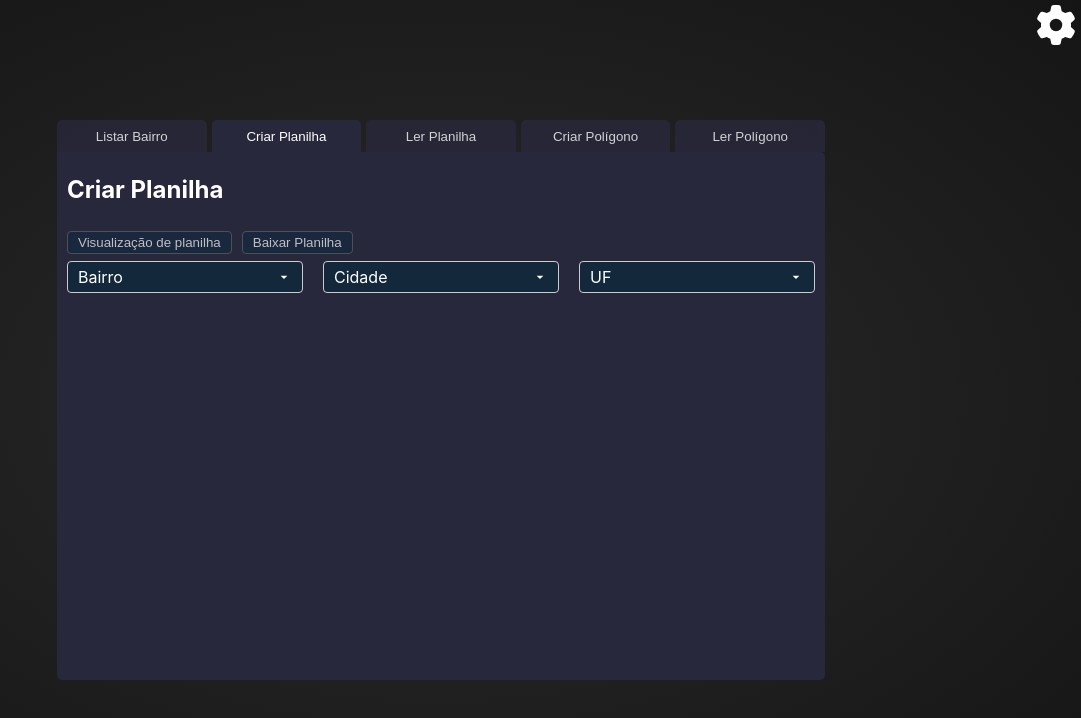
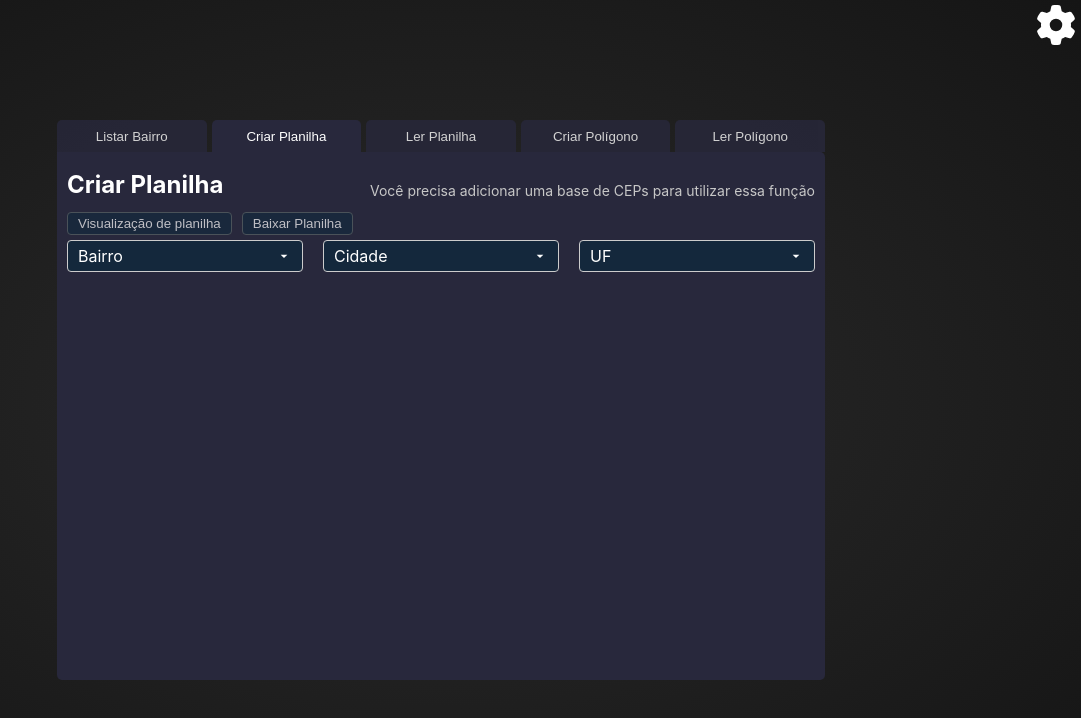
Before and after one commit to RuanSousa25/ler-cep, a React (Create React App) app: page / in a window 1280 px wide. Both pictures are taken after a click on the button "Criar Planilha". Shown: the top 718 px of the page, without its empty margins (199-1280 px from the left). Built offline with nearby package versions, Linux system fonts and the light colour scheme.

Commit message:
melhorias e padronização de layout

```diff
--- a/src/components/CepIdentifier/CepIdentifier.css
+++ b/src/components/CepIdentifier/CepIdentifier.css
@@ -2,8 +2,6 @@
   display: flex;
   flex-direction: column;
   height: 100%;
-}
-.cep-identifier-header {
 }
 
 .input-space {
@@ -55,5 +53,3 @@ table {
   width: 150px;
   text-align: center;
 }
-.result-list {
-}
--- a/src/components/CepIdentifier/CepIdentifier.jsx
+++ b/src/components/CepIdentifier/CepIdentifier.jsx
@@ -22,10 +22,10 @@ export default function CepIdentifier() {
   return (
     <div className="cep-identifier">
       <div className="tab-header cep-identifier-header">
-        <span>
+        <span className="title-span">
           <h2>Busca CEP</h2>
           {cepSheet === null && (
-            <p>
+            <p className="warning">
               Você precisa adicionar uma base de CEPs para utilizar essa função
             </p>
           )}
--- a/src/components/PolygonCreate/PolygonCreate.css
+++ b/src/components/PolygonCreate/PolygonCreate.css
@@ -1,21 +1,22 @@
-.polygon-create {
-  padding: 5px 10px;
+.polygon-form {
+  display: flex;
+  flex-direction: row;
+  flex-wrap: wrap;
+  justify-content: space-between;
 }
-.polygon-create > span {
-  display: flex;
-  flex-direction: column;
-}
-.polygon-create > span > span {
+.polygon-form > span {
   display: flex;
   flex-direction: row;
   padding: 5px 0px;
   gap: 10px;
   align-items: center;
+  width: 100%;
+  justify-content: space-around;
 }
-.polygon-create > span > span > label {
+.polygon-form > span > label {
   width: 70px;
 }
-.polygon-create input[type="text"] {
+.polygon-form input[type="text"] {
   background: none;
   border: none;
   outline: none;
@@ -26,6 +27,14 @@
   opacity: 1;
   color: white;
 }
+
+.input-row span {
+  width: 50%;
+  display: flex;
+}
+.input-row label {
+  width: 25%;
+}
 .polygon-create button {
   width: 140px;
   padding: 6px 4px;
--- a/src/components/PolygonCreate/PolygonCreate.jsx
+++ b/src/components/PolygonCreate/PolygonCreate.jsx
@@ -8,7 +8,6 @@ export default function PolygonCreate() {
   const [resultArray, setResultArray] = useState([]);
 
   function generatePolygon() {
-    console.log(coords);
     const numPoints = 64;
     const lat = Number(coords[0]);
     const lng = Number(coords[1]);
@@ -29,15 +28,18 @@ export default function PolygonCreate() {
 
       coordsArray.push([newLng, newLat]);
     }
-    console.log(coordsArray);
     setResultArray(coordsArray);
   }
 
   return (
     <div className="polygon-create">
+      <div className="tab-header">
+        <span className="title-span">
           <h2>Criar Polígono</h2>
+        </span>
+        <div className="polygon-form">
+          <span className="input-row">
             <span>
-        <span className="lat-long-input">
               <label> Latitude:</label>{" "}
               <input
                 type="text"
@@ -46,6 +48,8 @@ export default function PolygonCreate() {
                   setCoords([e.target.value, coords[1]]);
                 }}
               />
+            </span>
+            <span>
               <label> Longitude:</label>{" "}
               <input
                 type="text"
@@ -55,8 +59,10 @@ export default function PolygonCreate() {
                 }}
               />
             </span>
+          </span>
+          <span className="input-row">
             <span>
-          <label> Raio:</label>{" "}
+              <label> Raio:</label>
               <input
                 type="text"
                 value={radius}
@@ -64,11 +70,15 @@ export default function PolygonCreate() {
                   setRadius(e.target.value);
                 }}
               />
+            </span>
+            <span>
               <button className="button" onClick={generatePolygon}>
                 Gerar
               </button>
             </span>
           </span>
+        </div>
+      </div>
       <div className="polygon-result">
         {resultArray.length !== 0 && JSON.stringify(resultArray)}
       </div>
--- a/src/components/PolygonReader/PolygonReader.jsx
+++ b/src/components/PolygonReader/PolygonReader.jsx
@@ -22,7 +22,10 @@ export default function PolygonReader() {
   }
   return (
     <div className="polygon-reader">
+      <div className="tab-header">
+        <span className="title-span">
           <h2>Ler Polígono</h2>
+        </span>
         <div className="input-space">
           <input
             disabled={coordsSheet === null}
@@ -40,6 +43,7 @@ export default function PolygonReader() {
           >
             Enviar
           </button>
+        </div>
       </div>
       <div className="result">
         <span className="result-space">
--- a/src/components/SheetCreate/SheetCreate.css
+++ b/src/components/SheetCreate/SheetCreate.css
@@ -1,18 +1,14 @@
 .sheet-create {
-  padding: 0 10px;
+  display: flex;
+  flex-direction: column;
+  height: 100%;
 }
 .sheet-create-header {
   display: flex;
   flex-direction: column;
   justify-content: space-around;
-  height: 9rem;
 }
-.sheet-create-header h2 {
-}
-.buttons-section {
-  display: flex;
-  gap: 10px;
-}
+
 .filters {
   box-sizing: border-box;
   display: flex;
--- a/src/components/SheetCreate/SheetCreate.jsx
+++ b/src/components/SheetCreate/SheetCreate.jsx
@@ -68,8 +68,16 @@ export default function SheetCreate() {
   return (
     <>
       <div className="sheet-create">
-        <div className="sheet-create-header">
-          <h2>Criar Planilha</h2>
+        <div className="sheet-create-header tab-header">
+          <span className="title-span">
+            <h2>Criar Planilha</h2>
+            {hierarchyCepSheet === null && (
+              <p className="warning">
+                Você precisa adicionar uma base de CEPs para utilizar essa
+                função
+              </p>
+            )}
+          </span>
           <span className="buttons-section">
             <button
               disabled={selectedBands.length === 0}
--- a/src/components/SheetReader/SheetReader.css
+++ b/src/components/SheetReader/SheetReader.css
@@ -2,6 +2,10 @@
   display: flex;
   flex-direction: column;
   height: 100%;
+}
+.config-reader {
+  padding: 5px 0;
+  width: 100%;
 }
 .file-input-span {
   margin: 10px 0px;
--- a/src/components/SheetReader/SheetReader.jsx
+++ b/src/components/SheetReader/SheetReader.jsx
@@ -24,29 +24,34 @@ export default function SheetReader() {
     <>
       <div className="sheet-reader">
         <div className="tab-header">
-          <span>
+          <span className="title-span">
             <h2>Ler Planilha</h2>
+
             {cepSheet === null && (
-              <p>
+              <p className="warning">
                 Você precisa adicionar uma base de CEPs para utilizar essa
                 função
               </p>
             )}
-            {regionData.length !== 0 && (
-              <>
-                <button className="button" onClick={() => setSheetView(true)}>
-                  Visualização de planilha
-                </button>
-              </>
-            )}
+          </span>
+          <div className="config-reader">
+            <label className="checkbox">
+              <input
+                type="checkbox"
+                checked={analyzeCorrespondence}
+                onChange={(e) => setAnalyzeCorrespondence(e.target.checked)}
+              />
+              Analisar correspondência
+            </label>
+          </div>
+
+          <span className="buttons-section">
             <button
+              disabled={regionData.length === 0}
               className="button"
-              onClick={() =>
-                setAnalyzeCorrespondence((prevState) => !prevState)
-              }
+              onClick={() => setSheetView(true)}
             >
-              Analisar correspondência (
-              {analyzeCorrespondence ? "true" : "false"})
+              Visualização de planilha
             </button>
           </span>
           <span className="file-input-span">
--- a/src/globalstyle.css
+++ b/src/globalstyle.css
@@ -17,14 +17,25 @@
   margin-bottom: 5px;
   border-top-right-radius: 5px;
 }
-
-.tab-header span {
+.title-span {
   display: flex;
   flex-direction: row;
   justify-content: space-between;
   align-items: end;
 }
-.tab-header span p {
+.title-span * {
+  margin: 8px 0px;
+}
+.buttons-section {
+  display: flex;
+  padding: 5px 0;
+  gap: 10px;
+}
+.title-span .warning {
   font-size: 14px;
   color: #c7c7c7;
 }
+.checkbox input {
+  background-color: none;
+  border: none;
+}
```
Lines whose indentation alone changed are shown as unchanged.
